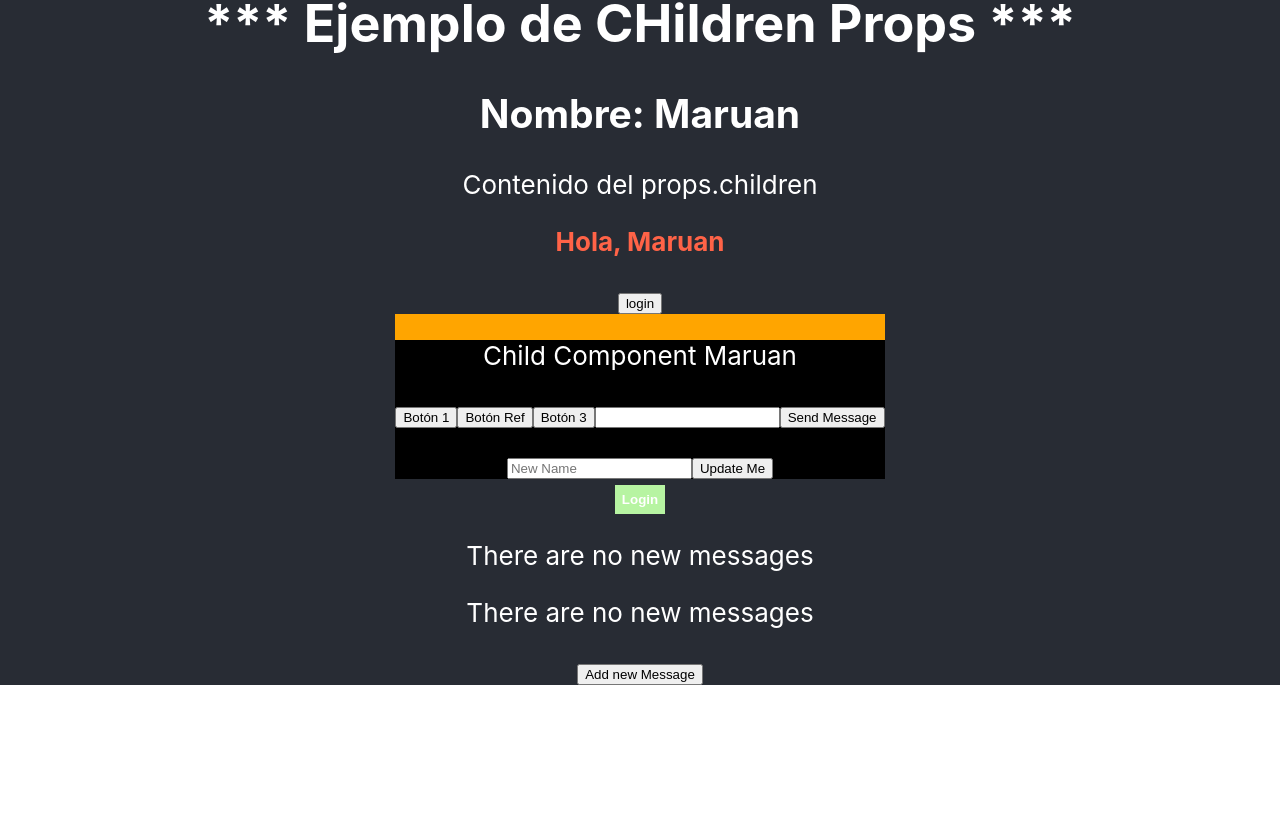
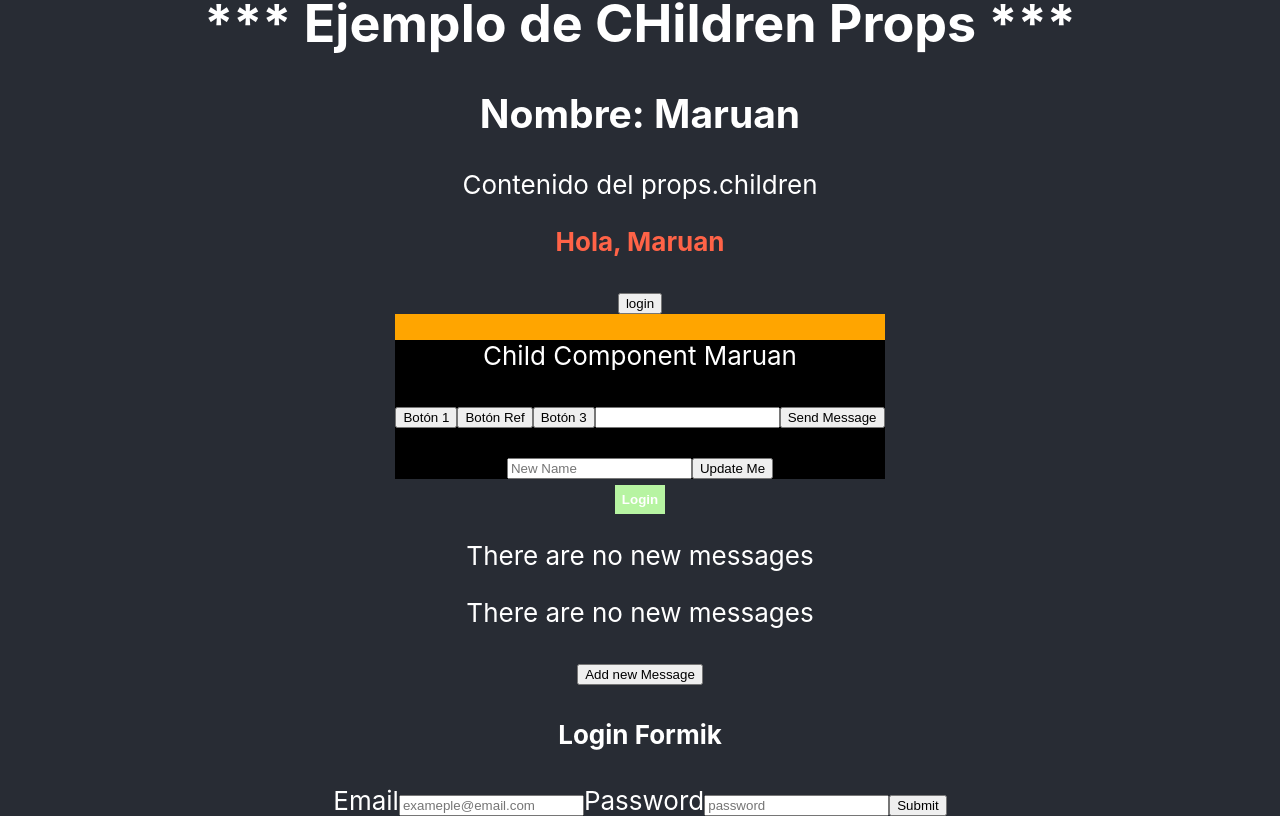
Before and after one commit to Maruan-Cardenas/open-bootcamp, a React (Create React App) app in the folder ReactJS/proyect-task/: page / in a window 1280 px wide. Shown: the part 1317-2133 px from the top of the page. Before the commit the page ends 2002 px from the top, so only its background shows below. Built offline with nearby package versions, Linux system fonts and the light colour scheme.

Commit message:
session 14

```diff
--- a/ReactJS/proyect-task/src/App.js
+++ b/ReactJS/proyect-task/src/App.js
@@ -1,5 +1,6 @@
 import './App.css';
 import Father from './component/container/father';
+import LoginFormik from './component/pure/form/loginFormik';
 import GreetingStyled from './component/pure/greetiingStyled';
 import OptionalRender from './component/pure/optionalRender';
 import Example1 from './hooks/example1';
@@ -22,6 +23,7 @@
       <GreetingStyled name='Maruan' />
       <Father />
       <OptionalRender />
+      <LoginFormik />
       </header>
     </div>
   );
--- /dev/null
+++ b/ReactJS/proyect-task/src/component/pure/form/loginFormik.jsx
@@ -0,0 +1,76 @@
+import React from 'react';
+import { Formik, Field, Form, ErrorMessage } from 'formik'
+import * as Yup from 'yup'
+
+const loginSchema = Yup.object().shape({
+  email: Yup.string()
+    .email('The email format is invalid')
+    .required('Email is required'),
+  password: Yup.string()
+    .required('password is required')
+})
+
+const LoginFormik = () => {
+  const initialCredentials = {
+    email: '',
+    password: ''
+  }
+  return (
+    <div>
+    <h4>Login Formik</h4>
+    <Formik
+      // *** Initial values that the form will take
+      initialValues={initialCredentials}
+      // *** Yup Validation Schema
+      validationSchema={loginSchema}
+      // *** onSubmit event
+      onSubmit={async (values) =>{
+        await new Promise((r) => setTimeout(r, 500))
+        alert(JSON.stringify(values, null, 2))
+        // We sabe the data in the localStorage
+        localStorage.setItem('credential', values)
+      }}>
+      {/* We obtain props from Formik */}
+      {
+        ({values,
+          touched,
+          errors,
+          isSubmitting,
+          handleChange,
+          handleBlur}) => (
+            <Form>
+              <label htmlFor="email">Email</label>
+              <Field
+                id="email"
+                type="email"
+                name="email"
+                placeholder="exameple@email.com" />
+              {
+                errors.email && touched.email && (
+                  <ErrorMessage name="email" component='div'/>
+                )
+              }
+              <label htmlFor="password">Password</label>
+              <Field
+                id="password"
+                type="password"
+                name="password"
+                placeholder="password" />
+              {
+                errors.password && touched.password && (
+                  <ErrorMessage name="password" component='div'/>
+                )
+              }
+                <button type="submit">Submit</button>
+                {
+                  isSubmitting && <p>Login your credentials...</p>
+                }
+             </Form>
+        )
+      }
+      </Formik>
+    </div>
+  );
+}
+
+export default LoginFormik;
```
